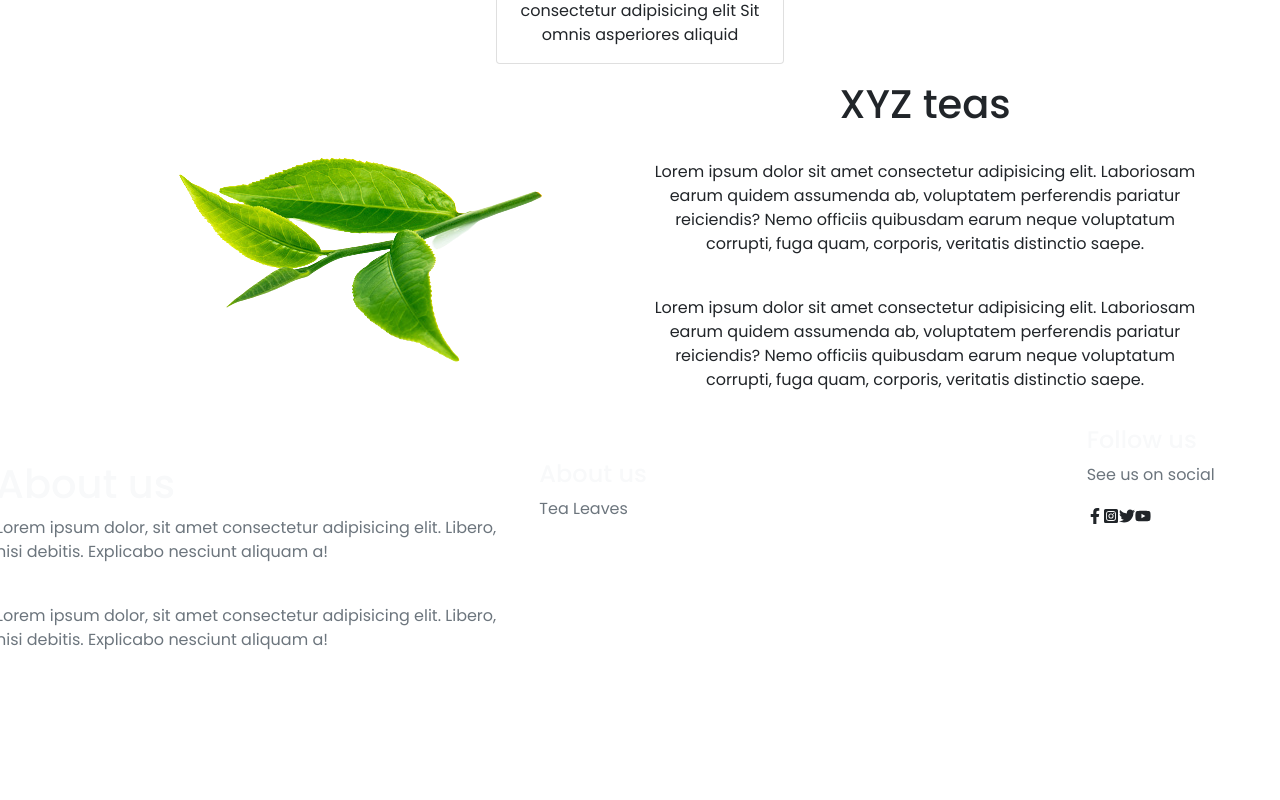
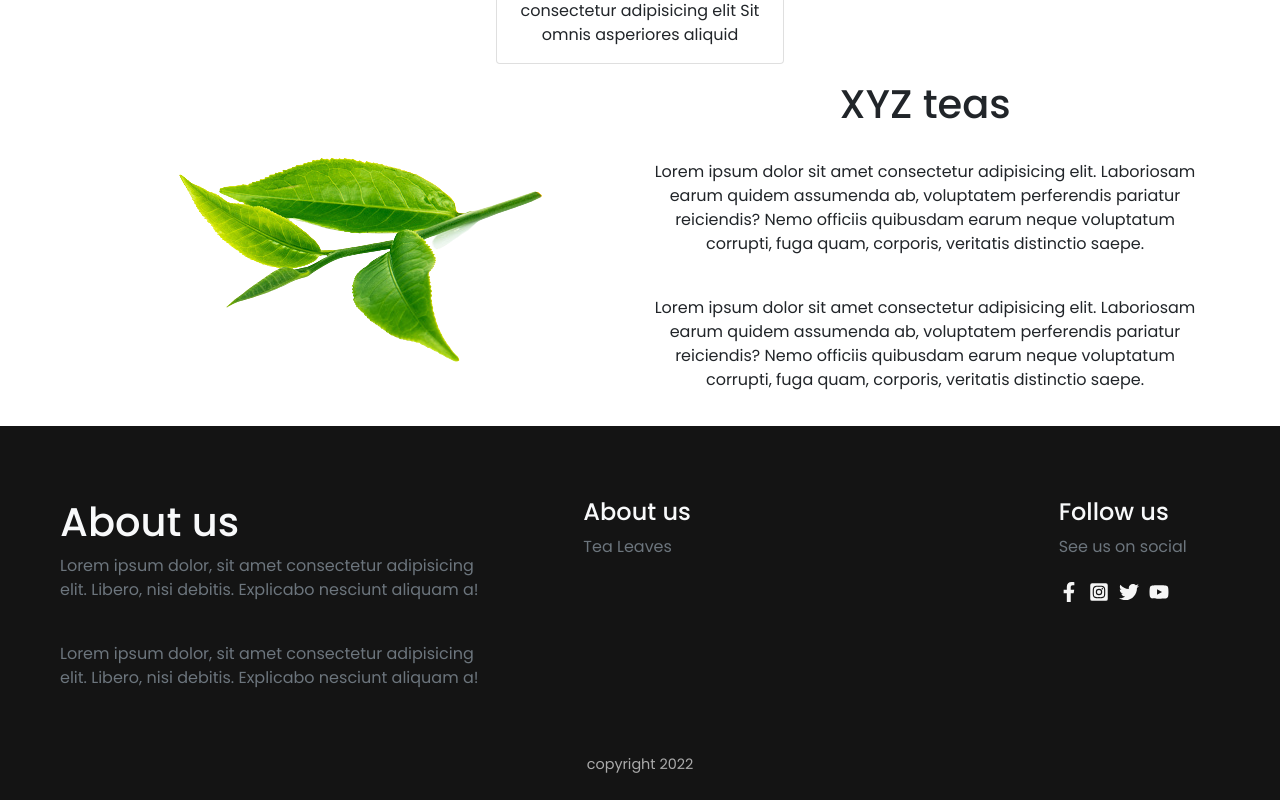
Before and after one commit to Thinushika/XYZteas_website, a Next.js app: page / in a window 1280 px wide. Shown: the part 1729-2529 px from the top of the page. Before the commit the page ends 2431 px from the top, so only its background shows below. Built offline with nearby package versions, Linux system fonts and the light colour scheme.

Commit message:
Footer styles updated

```diff
--- a/components/layoutComponents/Footer.jsx
+++ b/components/layoutComponents/Footer.jsx
@@ -9,9 +9,12 @@ import {
 const Footer = () => {
   return (
     <>
-      <div className="container-fluid p-0">
+      <div
+        className="container-fluid p-4"
+        style={{ backgroundColor: "#141414" }}
+      >
         <div className="row text-left">
-          <div className="col-md-5 col-sm-12">
+          <div className="col-md-5 col-sm-12 p-5">
             <h1 className="text-light">About us</h1>
             <p className="text-muted">
               Lorem ipsum dolor, sit amet consectetur adipisicing elit. Libero,
@@ -22,19 +25,37 @@ const Footer = () => {
               nisi debitis. Explicabo nesciunt aliquam a!
             </p>
           </div>
-          <div className="col-md-5 col-sm-12">
+          <div className="col-md-5 col-sm-12 p-5">
             <h4 className="text-light">About us</h4>
             <p className="text-muted">Tea Leaves</p>
           </div>
-          <div className="col-md-2 col-sm-12">
+          <div className="col-md-2 col-sm-12 py-5 px-0">
             <h4 className="text-light">Follow us</h4>
             <p className="text-muted">See us on social</p>
-            <div className="column">
-              <FaFacebookF />
-              <FaInstagramSquare />
-              <FaTwitter />
-              <FaYoutube />
+            <div
+              className="column"
+              style={{
+                color: "whitesmoke",
+                fontSize: "1.25em",
+                justifyContent: "space-between",
+              }}
+            >
+              <FaFacebookF style={{ marginRight: "0.5em" }} />
+              <FaInstagramSquare style={{ marginRight: "0.5em" }} />
+              <FaTwitter style={{ marginRight: "0.5em" }} />
+              <FaYoutube style={{ marginRight: "0.5em" }} />
             </div>
+          </div>
+        </div>
+        <div className="row text-left">
+          <div
+            className="container-fluid text-center"
+            style={{
+              color: "#ababab",
+              fontSize: "0.9em",
+            }}
+          >
+            copyright 2022
           </div>
         </div>
       </div>
```
